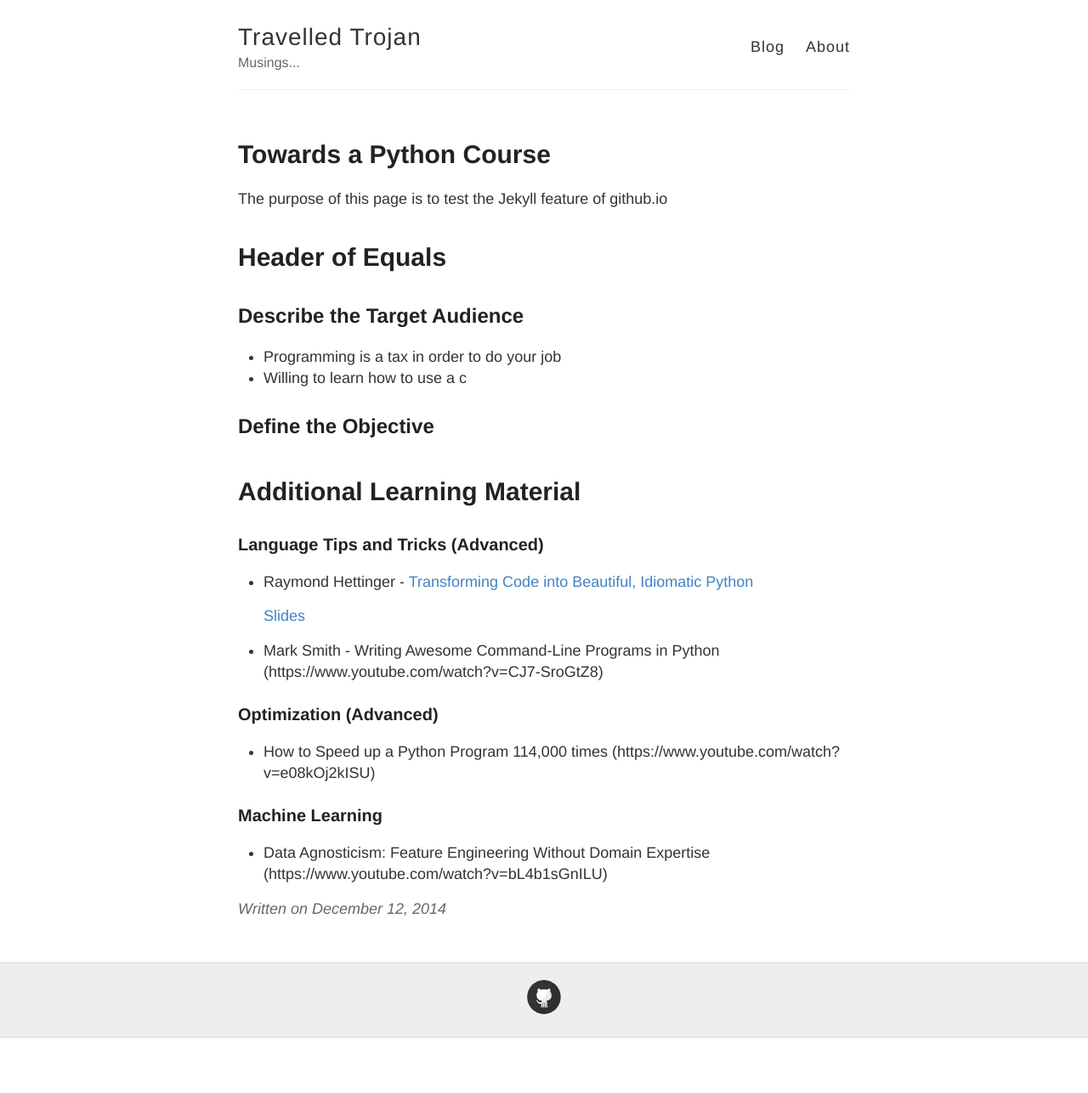
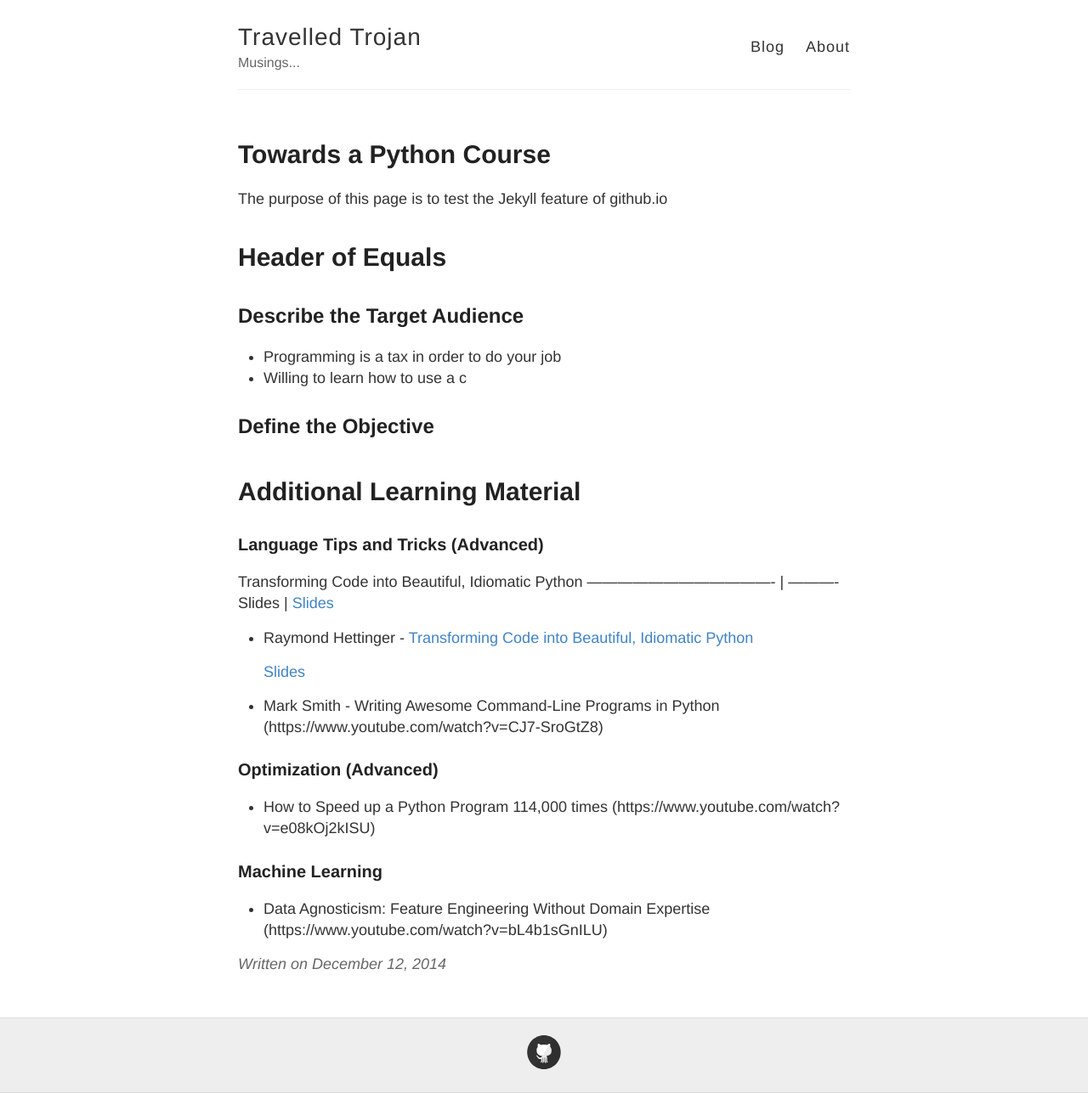
Before and after one commit to TravelledTrojan/TravelledTrojan.github.io, a Jekyll site: the page built from _posts/2014-12-12-Python-Course.md, in a window 1280 px wide. Shown: the whole page at 85% size. Built offline with Jekyll 4.4.1, drawn with Linux system fonts in a browser that asks for light colours; before the commit the page ends 1222 px from its top, so only the background shows below that.

Commit message:
Test link

```diff
--- a/_posts/2014-12-12-Python-Course.md
+++ b/_posts/2014-12-12-Python-Course.md
@@ -32,6 +32,10 @@ Additional Learning Material
 
 ### Language Tips and Tricks (Advanced)
 
+Transforming Code into Beautiful, Idiomatic Python
+------------------------------------- | ----------
+Slides | [Slides](https://speakerdeck.com/pyconslides/transforming-code-into-beautiful-idiomatic-python-by-raymond-hettinger-1)
+
  * Raymond Hettinger - [Transforming Code into Beautiful, Idiomatic Python](https://www.youtube.com/watch?v=OSGv2VnC0go)
 
    [Slides](https://speakerdeck.com/pyconslides/transforming-code-into-beautiful-idiomatic-python-by-raymond-hettinger-1)
```
